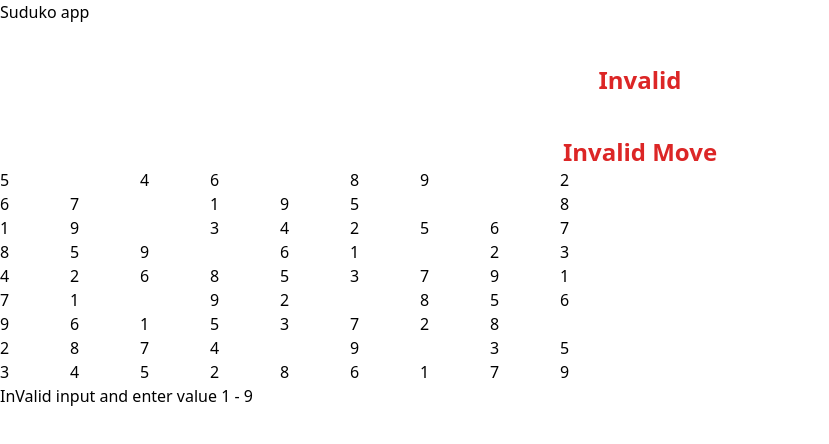
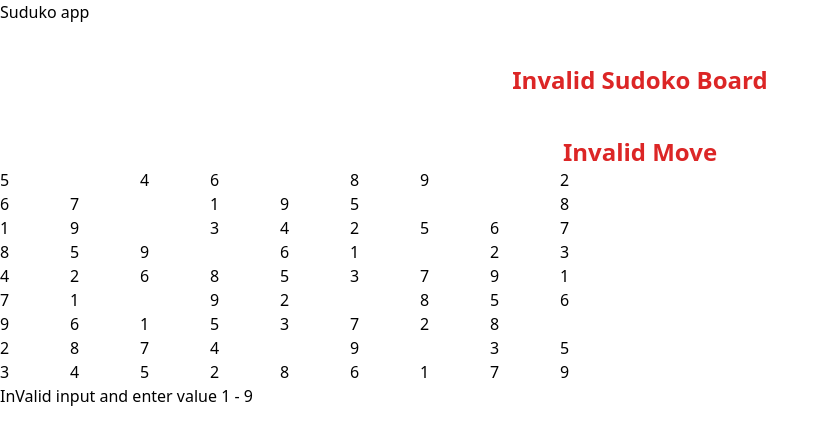
Before and after one commit to SanjeevUdayakumar/sudoku-application, a React (Vite) app: page / in a window 1280 px wide. Shown: the top 444 px of the page, without its empty margins (0-829 px from the left). Built offline with nearby package versions, Linux system fonts and the light colour scheme.

Commit message:
feat: check valid move or not

```diff
--- a/src/App.jsx
+++ b/src/App.jsx
@@ -19,8 +19,6 @@ const App = () => {
   const [isValid, setValid] = useState(false);
 
   const handleChange = (row, col, value) => {
-    console.log(isValidMove(grid,row,col,value));
-
     setValid(isValidMove(grid,row,col,value))
     setGrid((prevGrid) => {
       const newGrid = [...prevGrid];
@@ -34,7 +32,7 @@ const App = () => {
       <h1 className="text-center text-2xl font-semibold p-5 text-white">
         Suduko app
       </h1>
-      {isValidSudoku(grid.flat(2)) ? <h1 className="valid">Valid</h1> : <h1 className="invalid">Invalid</h1> }
+      {isValidSudoku(grid.flat(2)) ? <h1 className="valid">Valid  Sudoko Board</h1> : <h1 className="invalid">Invalid Sudoko Board</h1> }
         {isValid ? <h1 className="valid">Valid Move</h1> : <h1 className="invalid">Invalid Move</h1> }
       <form
         onSubmit={(e) => {
```
